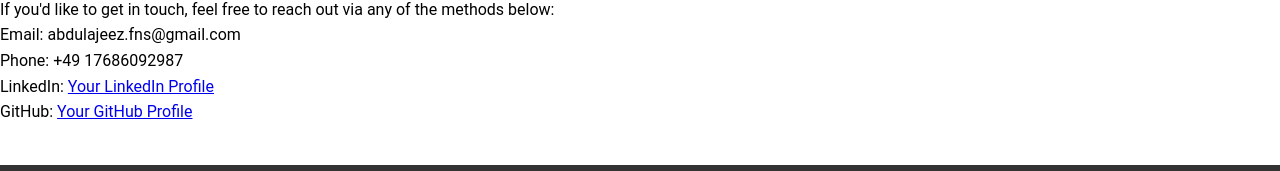
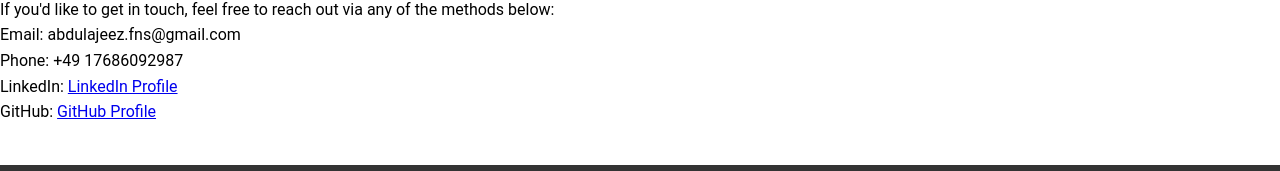
Before and after one commit to zeeja/Personal_portfolio, a plain HTML site: page index.html in a window 1280 px wide. Shown: the part 1621-1792 px from the top of the page. Drawn offline with Linux system fonts and the light colour scheme.

Commit message:
Commit All

```diff
--- a/index.html
+++ b/index.html
@@ -105,8 +105,8 @@
         <ul>
             <li>Email: abdulajeez.fns@gmail.com</li>
             <li>Phone: +49 17686092987</li>
-            <li>LinkedIn: <a href="https://github.com/zeeja" target="_blank">Your LinkedIn Profile</a></li>
-            <li>GitHub: <a href="https://www.linkedin.com/in/abdul-ajeez-b6b9a6142/" target="_blank">Your GitHub Profile</a></li>
+            <li>LinkedIn: <a href="https://www.linkedin.com/in/abdul-ajeez-b6b9a6142/" target="_blank">LinkedIn Profile</a></li>
+            <li>GitHub: <a href="https://github.com/zeeja" target="_blank">GitHub Profile</a></li>
         </ul>
     </section>
 
```
